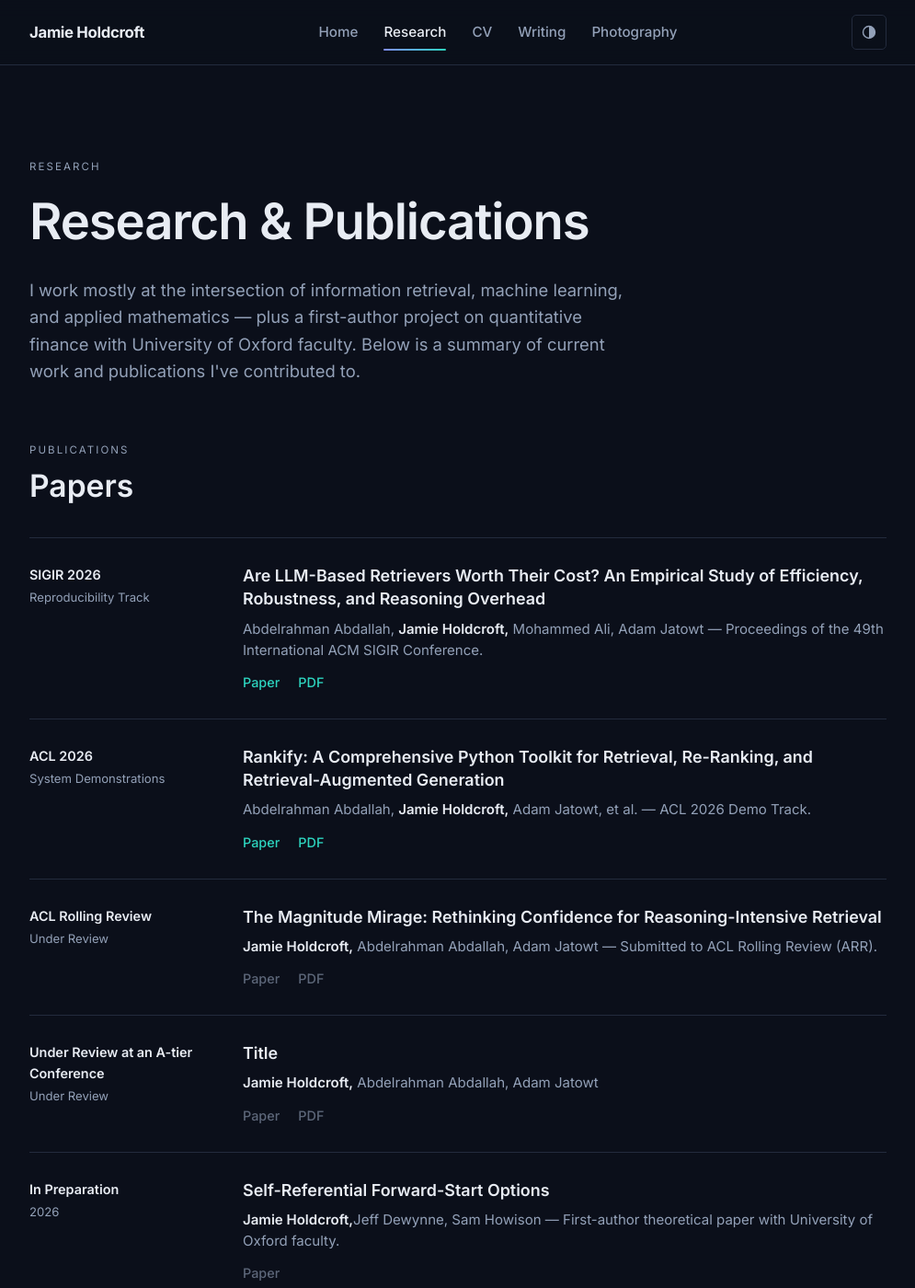
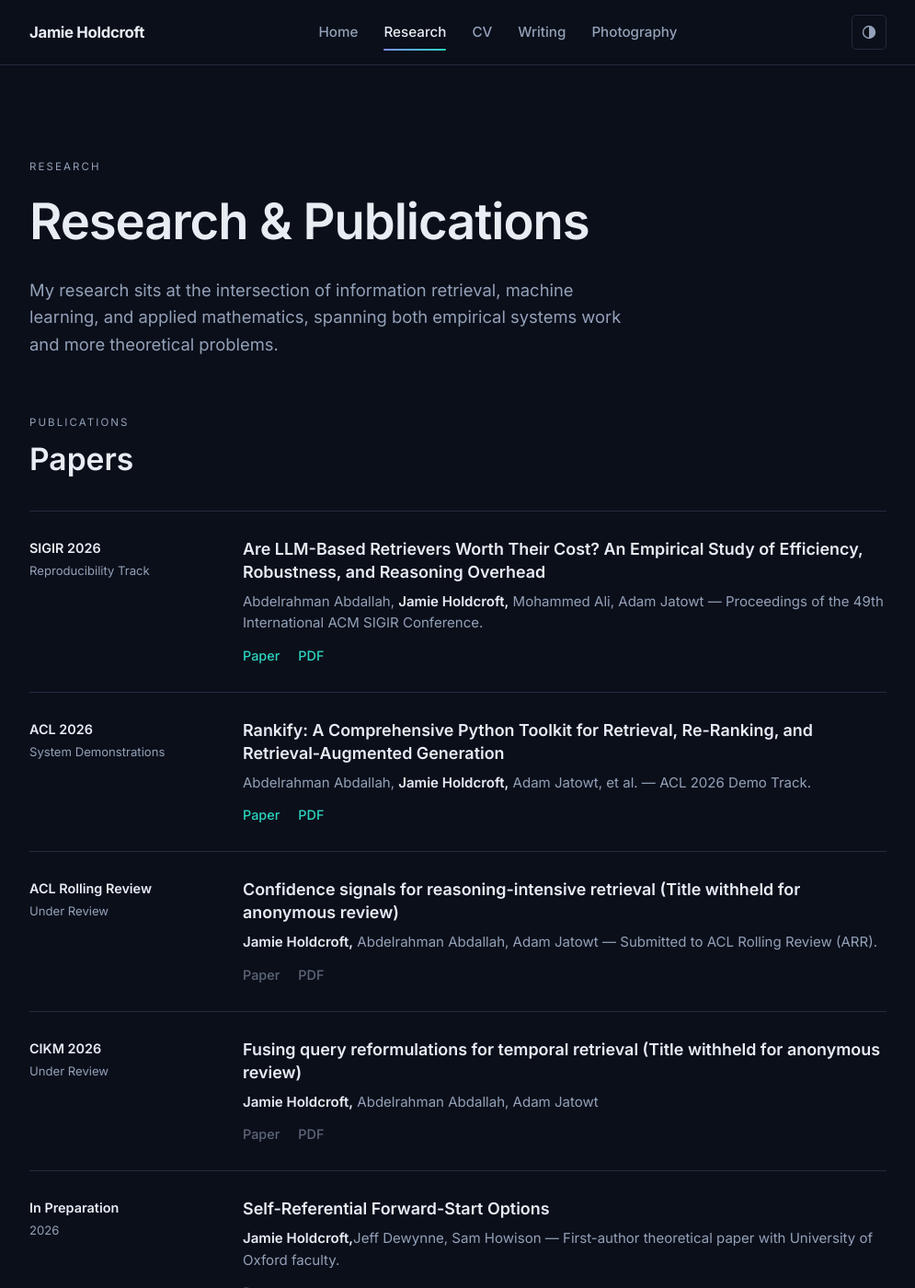
Before and after one commit to JamieHoldcroft/jamieholdcroft.github.io, a Jekyll site: the page built from research.html, in a window 1280 px wide and 1400 px high. Shown: the whole window at 92% size, without its empty margins (142-1137 px from the left). Built offline with Jekyll 4.4.1, drawn with Linux system fonts in a browser that asks for light colours.

Commit message:
Generalize research intro; drop temporary Oxford first-author line

```diff
--- a/research.html
+++ b/research.html
@@ -8,10 +8,9 @@ description: "Research interests and publications by Jamie Holdcroft, undergradu
     <span class="eyebrow">Research</span>
     <h1>Research &amp; Publications</h1>
     <p class="hero-lede">
-      I work mostly at the intersection of information retrieval, machine learning, and
-      applied mathematics — plus a first-author project on quantitative finance with
-      University of Oxford faculty. Below is a summary of current work and publications
-      I've contributed to.
+      My research sits at the intersection of information retrieval, machine learning,
+      and applied mathematics, spanning both empirical systems work and more theoretical
+      problems.
     </p>
   </div>
 </section>
@@ -57,7 +56,7 @@ description: "Research interests and publications by Jamie Holdcroft, undergradu
           <span class="pub-status">Under Review</span>
         </div>
         <div class="pub-body">
-          <h3 class="pub-title">The Magnitude Mirage: Rethinking Confidence for Reasoning-Intensive Retrieval</h3>
+          <h3 class="pub-title">Confidence signals for reasoning-intensive retrieval (Title withheld for anonymous review)</h3>
           <p class="pub-authors"><strong>Jamie Holdcroft,</strong> Abdelrahman Abdallah, Adam Jatowt — Submitted to ACL Rolling Review (ARR).</p>
           <div class="pub-links">
             <a href="#" target="_blank" rel="noopener">Paper</a>
@@ -67,11 +66,11 @@ description: "Research interests and publications by Jamie Holdcroft, undergradu
       </div>
       <div class="pub-item">
         <div class="pub-venue">
-          <span class="pub-venue-name">Under Review at an A-tier Conference</span>
+          <span class="pub-venue-name">CIKM 2026</span>
           <span class="pub-status">Under Review</span>
         </div>
         <div class="pub-body">
-          <h3 class="pub-title">Title</h3>
+          <h3 class="pub-title">Fusing query reformulations for temporal retrieval (Title withheld for anonymous review)</h3>
           <p class="pub-authors"><strong>Jamie Holdcroft,</strong> Abdelrahman Abdallah, Adam Jatowt</p>
           <div class="pub-links">
             <a href="#" target="_blank" rel="noopener">Paper</a>
```
